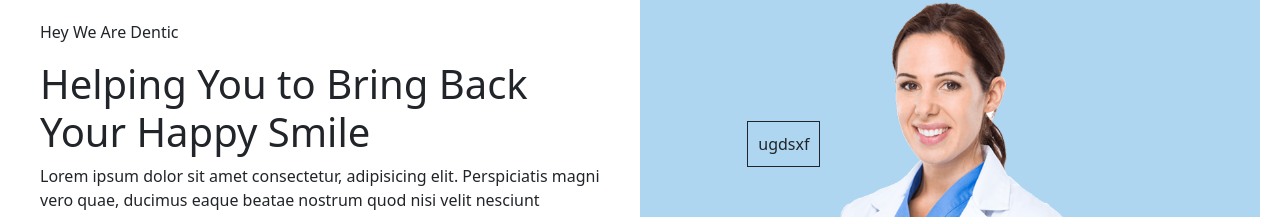
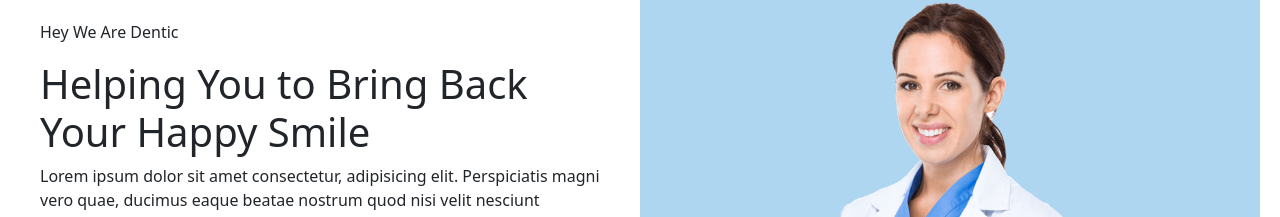
Before and after one commit to Bharathimanju/projecttask, a plain HTML site: page index.html in a window 1280 px wide. Shown: the part 194-411 px from the top of the page. Drawn offline with nearby package versions, Linux system fonts and the light colour scheme.

Commit message:
Add files via upload

```diff
--- a/index.html
+++ b/index.html
@@ -111,7 +111,7 @@
 
         <div class="one1">
             <div class="im">
-                <p>ugdsxf</p>
+
                 <img src="./images/p1.png" class="main-img">
                 <img src="./images/about-circle.png" class="im1">
             </div>
```
